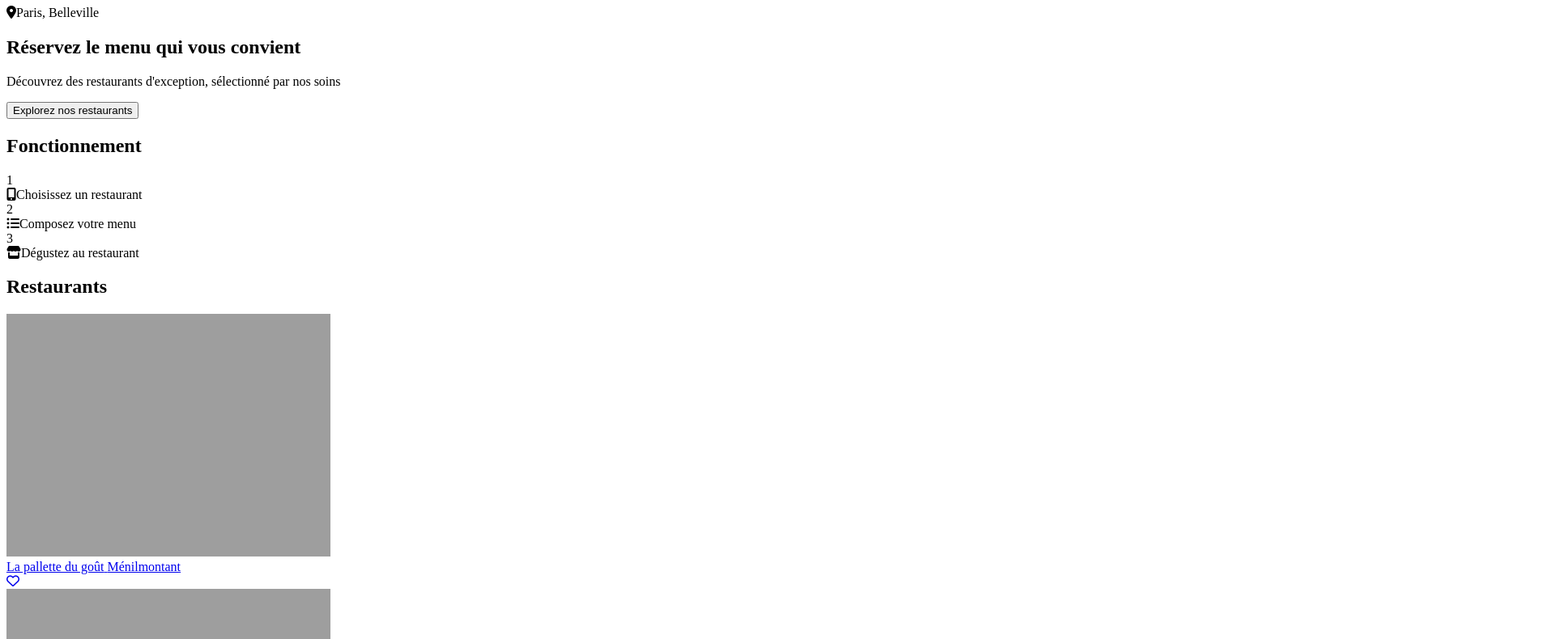
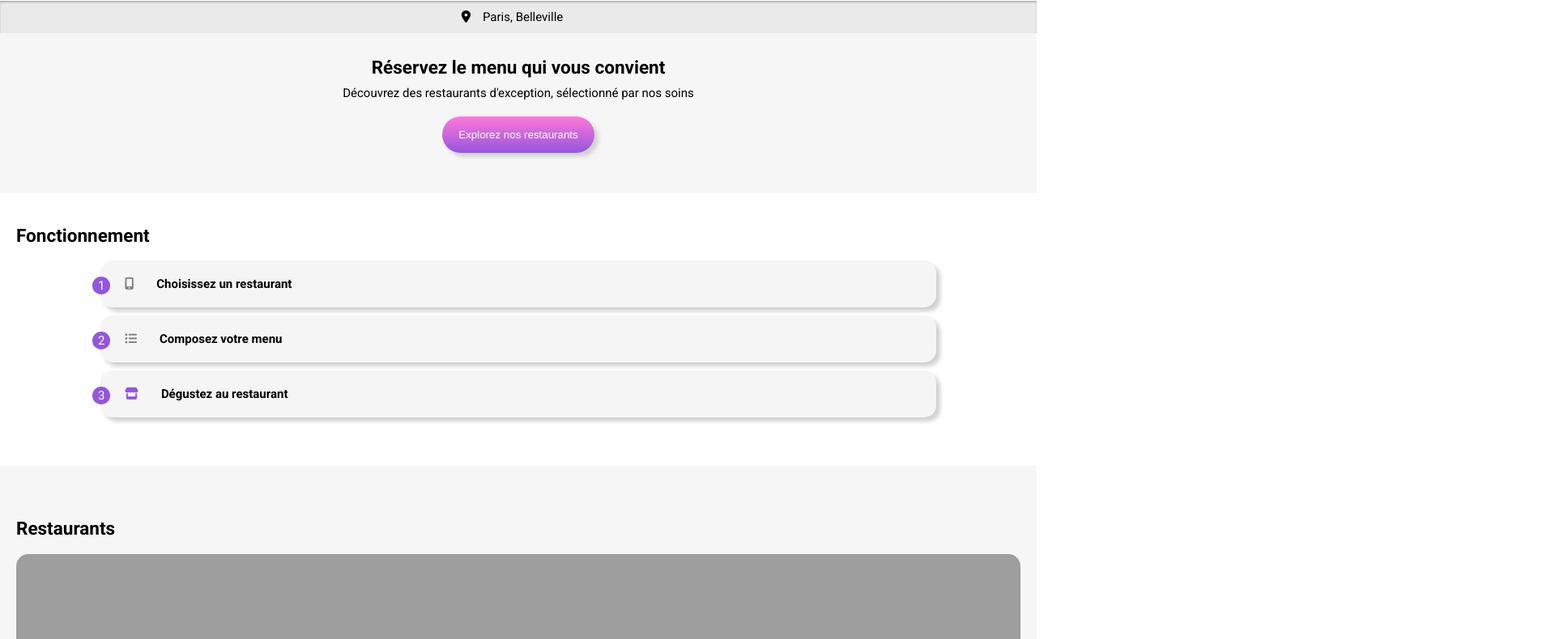
Before and after one commit to Codeounis/MoustaphaOunis_3_14122020, a website: page index.html in a window 1280 px wide. Shown: the part 73-863 px from the top of the page at 81% size, 1920 px wide, since content can reach past the window. Drawn offline with Linux system fonts and the light colour scheme; the site is published under a folder, as on GitHub Pages, so addresses that start at the root find nothing; a web font is replaced by a local one.

Commit message:
Test github pages

```diff
--- a/index.html
+++ b/index.html
@@ -4,7 +4,7 @@
             <meta charset="UTF-8">
             <meta name="viewport" content="width=device-width, initial-scale=1">
             <title>Oh My Food</title>
-            <link rel="stylesheet" href="/assets/css/main.css">
+            <link rel="stylesheet" href="assets/css/main.css">
             <link rel="preconnect" href="https://fonts.gstatic.com">
             <link href="https://fonts.googleapis.com/css2?family=Shrikhand&display=swap" rel="stylesheet">
             <link href="https://fonts.googleapis.com/css2?family=Roboto:ital,wght@0,100;0,300;0,400;0,500;0,700;0,900;1,100;1,300;1,400;1,500;1,700;1,900&display=swap" rel="stylesheet">
```
Also changed, not shown: pagesHtml/index2.html (+1 -1 lines).
